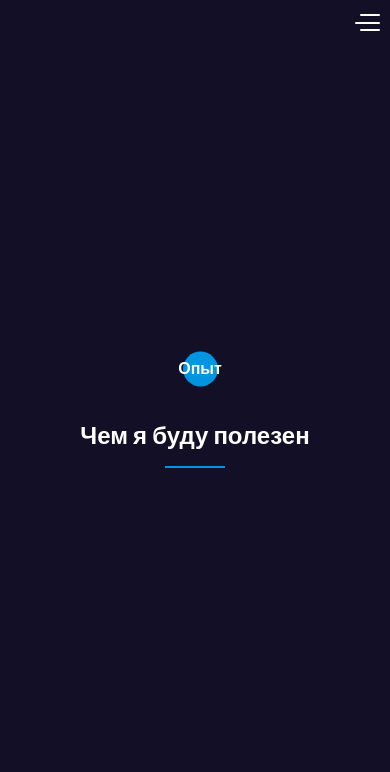
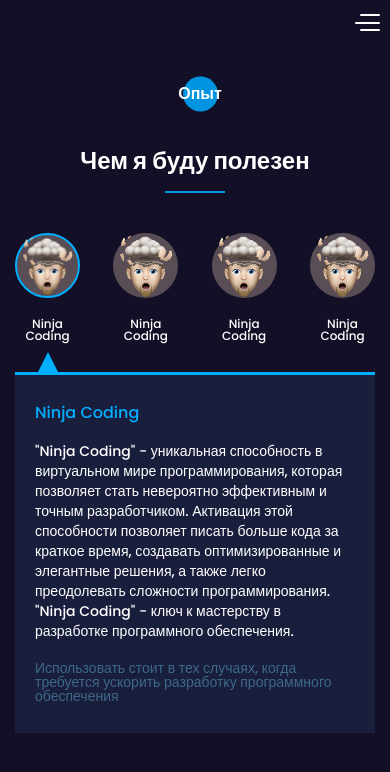
Before and after one commit to andreykuh96/ReactPortfolio, a React (Create React App) app: page /experience in a window 390 px wide. Shown: the top 772 px of the page. Built offline with nearby package versions, Linux system fonts and the light colour scheme.

Commit message:
adding skills to the experience section

```diff
--- /dev/null
+++ b/src/components/Skill/Skill.jsx
@@ -0,0 +1,16 @@
+import React from 'react';
+import './Skill.scss';
+import './Skill.media.scss';
+
+const Skill = ({ skillImg, name, className, changeSkillActive, id }) => {
+	return (
+		<div onClick={() => changeSkillActive(id)} className={className}>
+			<div className="skill__img">
+				<img src={skillImg} alt="first skill" />
+			</div>
+			<div className="skill__name">{name}</div>
+		</div>
+	);
+};
+
+export default Skill;
--- /dev/null
+++ b/src/components/Skill/Skill.media.scss
@@ -0,0 +1,30 @@
+@media (max-width: 900px) {
+	.skill {
+		width: 150px;
+		&__img {
+			width: 150px;
+			height: 150px;
+		}
+	}
+}
+@media (max-width: 680px) {
+	.skill {
+		width: 100px;
+		&__img {
+			width: 100px;
+			height: 100px;
+		}
+	}
+}
+@media (max-width: 470px) {
+	.skill {
+		width: 65px;
+		&__img {
+			width: 65px;
+			height: 65px;
+		}
+		&__name {
+			font-size: 12px;
+		}
+	}
+}
--- /dev/null
+++ b/src/components/Skill/Skill.scss
@@ -0,0 +1,36 @@
+.skill {
+	width: 200px;
+	&_active {
+		position: relative;
+		.skill {
+			&__img {
+				border: 2px solid #00affe;
+			}
+		}
+		&::before {
+			content: '';
+			position: absolute;
+			bottom: -30px;
+			left: 50%;
+			transform: translateX(-50%);
+			border-left: 10px solid transparent;
+			border-right: 10px solid transparent;
+			border-bottom: 20px solid #00affe;
+		}
+	}
+	&__img {
+		margin-bottom: 20px;
+		width: 200px;
+		height: 200px;
+		border-radius: 100%;
+		background-color: #ebd4b952;
+		img {
+			width: 100%;
+			height: 100%;
+			object-fit: contain;
+		}
+	}
+	&__name {
+		text-align: center;
+	}
+}
--- /dev/null
+++ b/src/components/SkillDescription/SkillDescription.jsx
@@ -0,0 +1,15 @@
+import React from 'react';
+import './SkillDescription.scss';
+import './SkillDescription.media.scss';
+
+const SkillDescription = ({ title, body, footer, className }) => {
+	return (
+		<div className={className}>
+			<div className="descr__title">{title}</div>
+			<div className="descr__body">{body}</div>
+			<div className="descr__footer">{footer}</div>
+		</div>
+	);
+};
+
+export default SkillDescription;
--- /dev/null
+++ b/src/components/SkillDescription/SkillDescription.media.scss
@@ -0,0 +1,13 @@
+@media (max-width: 680px) {
+	.descr {
+		&__title {
+			font-size: 16px;
+		}
+		&__body {
+			font-size: 14px;
+		}
+		&__footer {
+			font-size: 14px;
+		}
+	}
+}
--- /dev/null
+++ b/src/components/SkillDescription/SkillDescription.scss
@@ -0,0 +1,21 @@
+.descr {
+	padding: 30px 20px;
+	display: none;
+	background-color: #1a1e3d;
+	border-top: 3px solid #00affe;
+	&_active {
+		display: block;
+	}
+	&__title {
+		margin-bottom: 20px;
+		font-size: 24px;
+		color: #00affe;
+	}
+	&__body {
+		margin-bottom: 20px;
+		line-height: 20px;
+	}
+	&__footer {
+		color: #3c6987;
+	}
+}
--- a/src/pages/ExperiencePage/ExperiencePage.jsx
+++ b/src/pages/ExperiencePage/ExperiencePage.jsx
@@ -1,10 +1,33 @@
-import React from 'react';
+import React, { useState } from 'react';
 import './ExperiencePage.scss';
+import './ExperiencePage.media.scss';
 import Text from '../../components/Text/Text';
+import skill_1 from '../../img/skill_1.png';
+import Skill from '../../components/Skill/Skill';
+import SkillDescription from '../../components/SkillDescription/SkillDescription';
 
 const ExperiencePage = () => {
+	const skills = [
+		{
+			id: 1,
+			name: 'Ninja Coding',
+			descr: '"Ninja Coding" - уникальная способность в виртуальном мире программирования, которая позволяет стать невероятно эффективным и точным разработчиком. Активация этой способности позволяет писать больше кода за краткое время, создавать оптимизированные и элегантные решения, а также легко преодолевать сложности программирования. "Ninja Coding" - ключ к мастерству в разработке программного обеспечения.',
+			footer: 'Использовать стоит в тех случаях, когда требуется ускорить разработку программного обеспечения',
+		},
+		{ id: 2, name: 'Ninja Coding', descr: '2222', footer: '22' },
+		{ id: 3, name: 'Ninja Coding', descr: '3333', footer: '33' },
+		{ id: 4, name: 'Ninja Coding', descr: '4444', footer: '44' },
+	];
+
+	const [skillActive, setSkillActive] = useState(1);
+
+	const changeSkillActive = (id) => {
+		setSkillActive(id);
+	};
+
 	return (
-		<div>
+		<div className="exp">
+			<div className="container">
 				<Text
 					title="Опыт"
 					subtitle="Чем я буду полезен"
@@ -12,6 +35,38 @@ const ExperiencePage = () => {
 					fz36={true}
 					center={true}
 				/>
+				<div className="exp__skill">
+					{skills.map((icon) => (
+						<Skill
+							id={icon.id}
+							changeSkillActive={changeSkillActive}
+							className={
+								skillActive === icon.id
+									? 'skill skill_active'
+									: 'skill'
+							}
+							name={icon.name}
+							key={icon.id}
+							skillImg={skill_1}
+						/>
+					))}
+				</div>
+				<div className="exp__skillDescription">
+					{skills.map((descr) => (
+						<SkillDescription
+							className={
+								skillActive === descr.id
+									? 'descr descr_active'
+									: 'descr'
+							}
+							key={descr.id}
+							title={descr.name}
+							body={descr.descr}
+							footer={descr.footer}
+						/>
+					))}
+				</div>
+			</div>
 		</div>
 	);
 };
--- /dev/null
+++ b/src/pages/ExperiencePage/ExperiencePage.media.scss
@@ -0,0 +1,8 @@
+@media (max-width: 768px) {
+	.exp {
+		padding-top: 20px;
+		&__skill {
+			margin-top: 20px;
+		}
+	}
+}
--- a/src/pages/ExperiencePage/ExperiencePage.scss
+++ b/src/pages/ExperiencePage/ExperiencePage.scss
@@ -0,0 +1,11 @@
+.exp {
+	width: 100%;
+	padding: 120px 0 50px 0;
+	&__skill {
+		margin-top: 50px;
+		margin-bottom: 30px;
+		display: flex;
+		justify-content: space-between;
+		align-items: center;
+	}
+}
```
Also changed, not shown: src/img/skill_1.png (added). Lines whose indentation alone changed are shown as unchanged.
